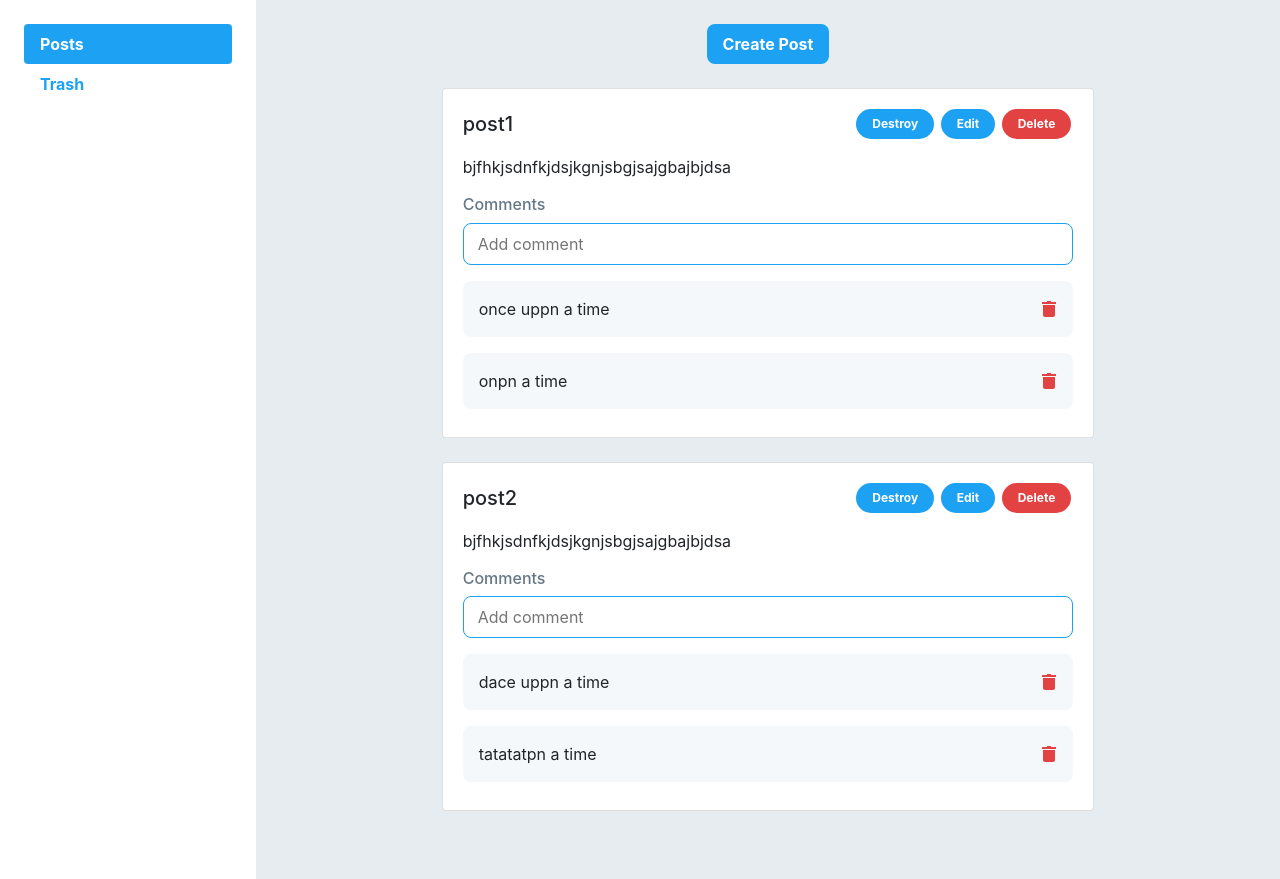
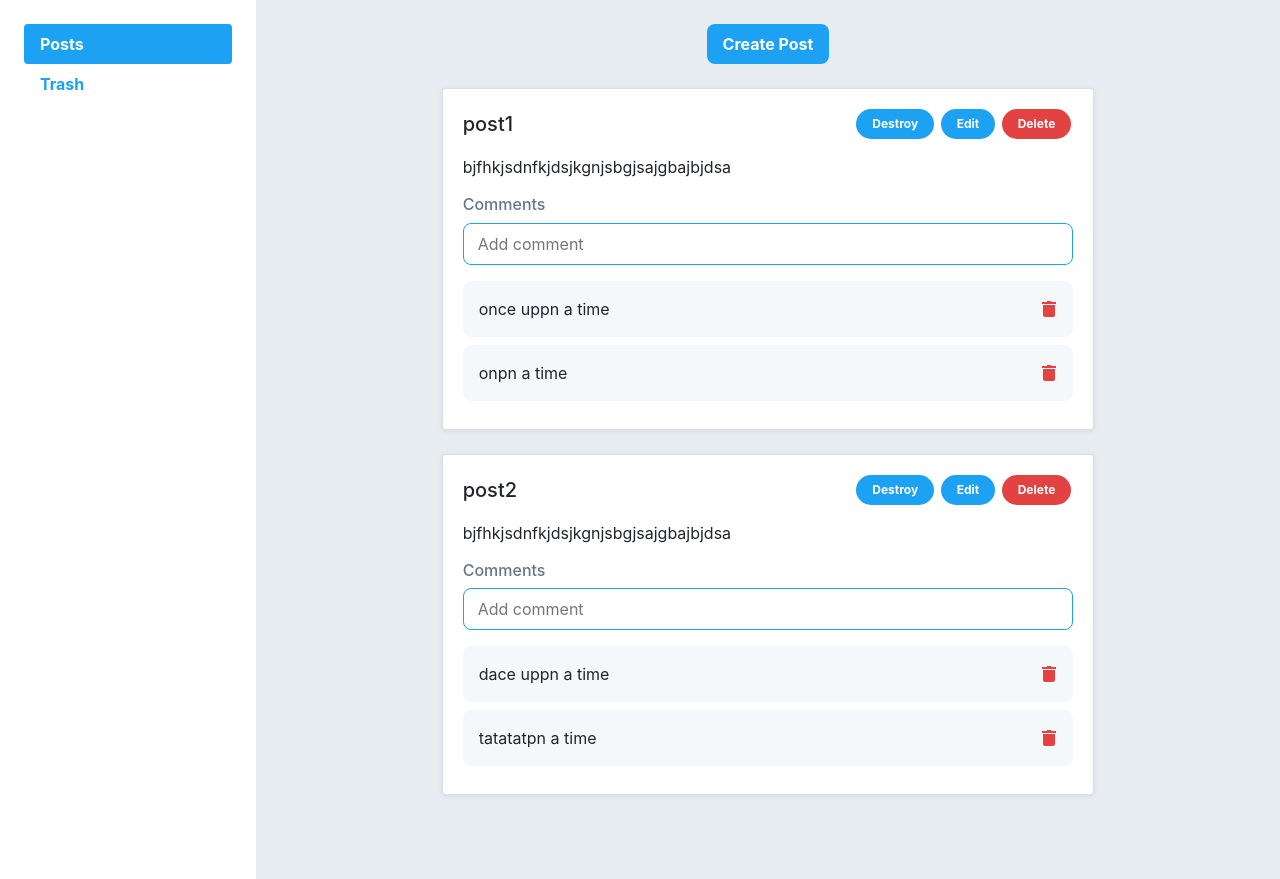
Before and after one commit to nirmaldelito/Posts-App, a PHP site: page / in a window 1280 px wide. Run offline with PHP 8.4, Linux system fonts and the light colour scheme.

Commit message:
Minor style fix

```diff
--- a/style.css
+++ b/style.css
@@ -22,6 +22,7 @@ body {
 }
 .card-container {
     width: 100% !important;
+    box-shadow: 0 1px 4px 0 #d2d9e5;
     margin: 24px 0 0;
 }
 .card-container .header-card {
@@ -54,7 +55,7 @@ body {
 }
 .create-post-container {
     text-align: center;
-    margin-top: 24px;
+    margin: 24px 0 0;
 }
 .create-post-container .create-post-button {
     border: 0;
@@ -64,11 +65,15 @@ body {
     background-color: #1da1f2;
     color: white;
 }
+#post_container {
+    padding: 0 0 24px;
+}
 .comments-container input {
     width: 100%;
     border: 1px solid rgb(29, 161, 242);
     padding: 8px 14px;
     border-radius: 8px;
+    margin-bottom: 16px;
 }
 .comments-container h4 {
     color: rgb(101, 119, 134);
@@ -78,7 +83,7 @@ body {
     padding: 16px;
     background-color: #f5f8fa;
     border-radius: 8px;
-    margin: 16px 0 8px;
+    margin: 0 0 8px;
     display: flex;
     justify-content: space-between;
 }
```
